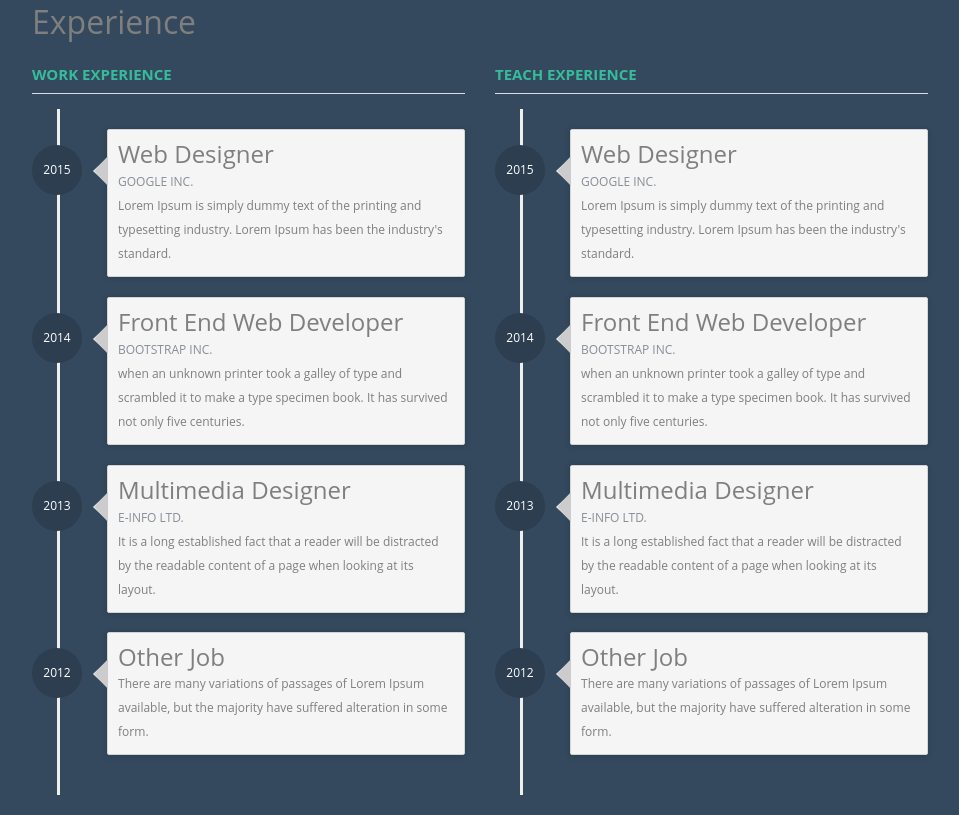
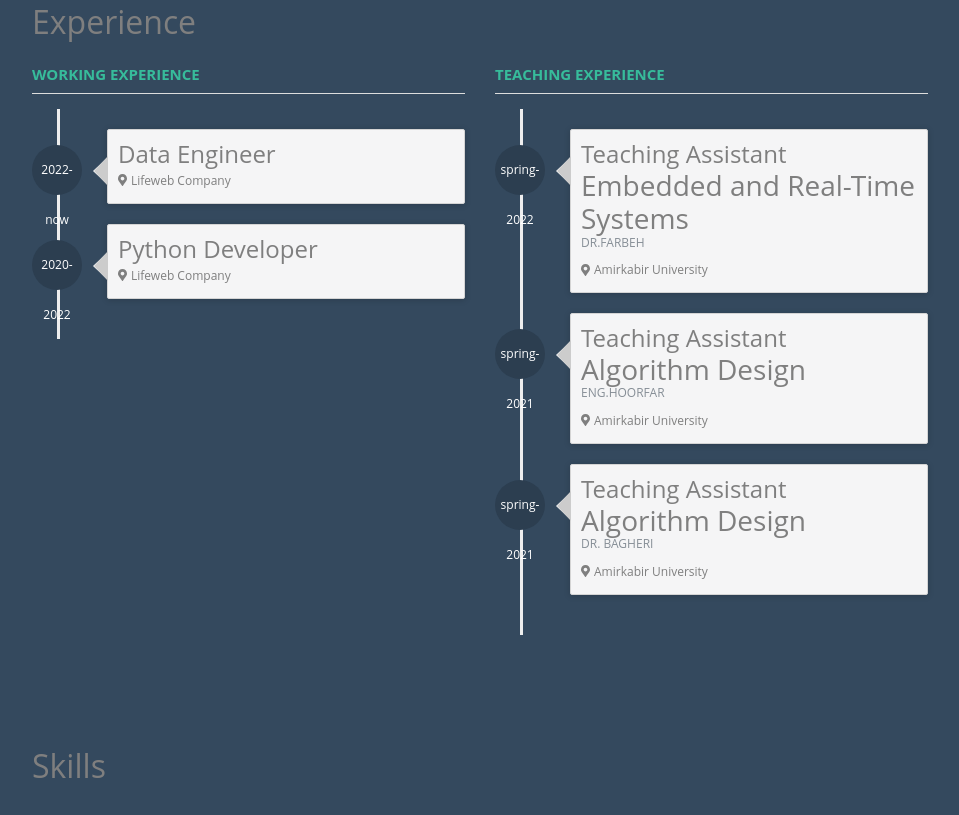
Before and after one commit to hoseinlook/hoseinlook.github.io, a website with bundled scripts: page index.html in a window 1280 px wide. Shown: the part 1305-2120 px from the top of the page, without its empty margins (304-1263 px from the left). Built offline with nearby package versions, Linux system fonts and the light colour scheme; a web font is replaced by a local one.

Commit message:
update experiences

```diff
--- a/index.html
+++ b/index.html
@@ -269,55 +269,35 @@
         <div class="row">
             <div class="col-md-6">
                 <!-- Start Work Experience -->
-                <h2 class="sub-title">WORK EXPERIENCE</h2>
+                <h2 class="sub-title">WORKING EXPERIENCE</h2>
                 <ul class="timeline">
                     <li>
-                        <div class="timeline-badge mid-night">2015</div>
+                        <div class="timeline-badge mid-night">2022-now</div>
                         <div class="timeline-panel">
                             <div class="timeline-heading">
-                                <h4 class="timeline-title">Web Designer</h4>
-                                <p><small class="text-muted">GOOGLE INC.</small></p>
+                                <h4 class="timeline-title">Data Engineer</h4>
                             </div>
                             <div class="timeline-body">
-                                <p>Lorem Ipsum is simply dummy text of the printing and typesetting industry. Lorem Ipsum has been the industry's standard.</p>
+
+                                <p><i class="fas fa-map-marker-alt mr-1"></i>Lifeweb Company</p>
+
                             </div>
                         </div>
                     </li>
                     <li>
-                        <div class="timeline-badge mid-night">2014</div>
+                        <div class="timeline-badge mid-night">2020-2022</div>
                         <div class="timeline-panel">
                             <div class="timeline-heading">
-                                <h4 class="timeline-title">Front End Web Developer</h4>
-                                <p><small class="text-muted">BOOTSTRAP INC.</small></p>
+                                <h4 class="timeline-title">Python Developer</h4>
                             </div>
                             <div class="timeline-body">
-                                <p>when an unknown printer took a galley of type and scrambled it to make a type specimen book. It has survived not only five centuries.</p>
+
+                                <p><i class="fas fa-map-marker-alt mr-1"></i>Lifeweb Company</p>
+
                             </div>
                         </div>
                     </li>
-                    <li>
-                        <div class="timeline-badge mid-night">2013</div>
-                        <div class="timeline-panel">
-                            <div class="timeline-heading">
-                                <h4 class="timeline-title">Multimedia Designer</h4>
-                                <p><small class="text-muted">E-Info Ltd.</small></p>
-                            </div>
-                            <div class="timeline-body">
-                                <p>It is a long established fact that a reader will be distracted by the readable content of a page when looking at its layout.</p>
-                            </div>
-                        </div>
-                    </li>
-                    <li>
-                        <div class="timeline-badge mid-night">2012</div>
-                        <div class="timeline-panel">
-                            <div class="timeline-heading">
-                                <h4 class="timeline-title">Other Job</h4>
-                            </div>
-                            <div class="timeline-body">
-                                <p>There are many variations of passages of Lorem Ipsum available, but the majority have suffered alteration in some form.</p>
-                            </div>
-                        </div>
-                    </li>
+
                 </ul>
                 <!-- End Work Experience -->
 
@@ -325,55 +305,58 @@
 
             <div class="col-md-6">
                 <!-- Start Work Experience -->
-                <h2 class="sub-title">TEACH EXPERIENCE</h2>
+                <h2 class="sub-title">TEACHING EXPERIENCE</h2>
                 <ul class="timeline">
+
                     <li>
-                        <div class="timeline-badge mid-night">2015</div>
+                        <div class="timeline-badge mid-night">spring-2022</div>
                         <div class="timeline-panel">
                             <div class="timeline-heading">
-                                <h4 class="timeline-title">Web Designer</h4>
-                                <p><small class="text-muted">GOOGLE INC.</small></p>
+                                <h4 class="timeline-title">Teaching Assistant</h4>
+                                <h3 class="timeline-title">Embedded and Real-Time Systems</h3>
+                                <h2 class="text-muted">DR.FARBEH</h2>
+<!--                                <p><small class="text-muted">ENG.Hoorfar</small></p>-->
                             </div>
                             <div class="timeline-body">
-                                <p>Lorem Ipsum is simply dummy text of the printing and typesetting industry. Lorem Ipsum has been the industry's standard.</p>
+
+                                <p><i class="fas fa-map-marker-alt mr-1"></i>Amirkabir University</p>
+
+                            </div>
+                        </div>
+                    </li>
+
+                    <li>
+                        <div class="timeline-badge mid-night">spring-2021</div>
+                        <div class="timeline-panel">
+                            <div class="timeline-heading">
+                                <h4 class="timeline-title">Teaching Assistant</h4>
+                                <h3 class="timeline-title">Algorithm Design</h3>
+                                <h2 class="text-muted">ENG.Hoorfar</h2>
+<!--                                <p><small class="text-muted">ENG.Hoorfar</small></p>-->
+                            </div>
+                            <div class="timeline-body">
+
+                                <p><i class="fas fa-map-marker-alt mr-1"></i>Amirkabir University</p>
+
                             </div>
                         </div>
                     </li>
                     <li>
-                        <div class="timeline-badge mid-night">2014</div>
+                        <div class="timeline-badge mid-night">spring-2021</div>
                         <div class="timeline-panel">
                             <div class="timeline-heading">
-                                <h4 class="timeline-title">Front End Web Developer</h4>
-                                <p><small class="text-muted">BOOTSTRAP INC.</small></p>
+                                <h4 class="timeline-title">Teaching Assistant</h4>
+                                <h3 class="timeline-title">Algorithm Design</h3>
+                                <h2 class="text-muted">DR. Bagheri</h2>
                             </div>
                             <div class="timeline-body">
-                                <p>when an unknown printer took a galley of type and scrambled it to make a type specimen book. It has survived not only five centuries.</p>
+
+                                <p><i class="fas fa-map-marker-alt mr-1"></i>Amirkabir University</p>
+
                             </div>
                         </div>
                     </li>
-                    <li>
-                        <div class="timeline-badge mid-night">2013</div>
-                        <div class="timeline-panel">
-                            <div class="timeline-heading">
-                                <h4 class="timeline-title">Multimedia Designer</h4>
-                                <p><small class="text-muted">E-Info Ltd.</small></p>
-                            </div>
-                            <div class="timeline-body">
-                                <p>It is a long established fact that a reader will be distracted by the readable content of a page when looking at its layout.</p>
-                            </div>
-                        </div>
-                    </li>
-                    <li>
-                        <div class="timeline-badge mid-night">2012</div>
-                        <div class="timeline-panel">
-                            <div class="timeline-heading">
-                                <h4 class="timeline-title">Other Job</h4>
-                            </div>
-                            <div class="timeline-body">
-                                <p>There are many variations of passages of Lorem Ipsum available, but the majority have suffered alteration in some form.</p>
-                            </div>
-                        </div>
-                    </li>
+
                 </ul>
                 <!-- End Work Experience -->
 
```
